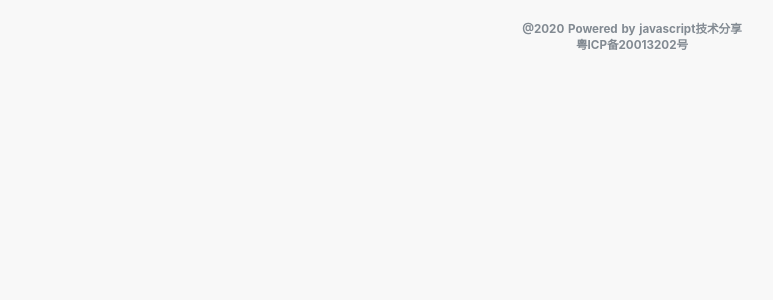
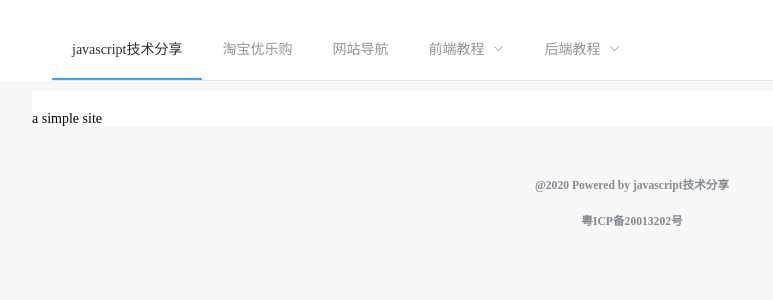
Before and after one commit to esplori/nuxt-web, a Nuxt app: page /about in a window 1280 px wide. Shown: the top 300 px of the page, without its empty margins (8-781 px from the left). Built offline with nearby package versions, Linux system fonts and the light colour scheme.

Commit message:
add common header

```diff
--- a/components/homeHeader.vue
+++ b/components/homeHeader.vue
@@ -1,13 +1,15 @@
 <template>
   <div class="home-header">
     <div class="site-info">
-      <h1 class="site-name"><a href="/">javascript技术分享</a></h1>
+      <!-- <h1 class="site-name"><a href="/">javascript技术分享</a></h1> -->
       <div class="menu">
-        <ul>
-          <li v-for="(item, index) in menList" :key="index">
-            <a :href="item.path">{{ item.name }}</a>
-          </li>
-        </ul>
+        <el-menu :default-active="activeIndex" class="el-menu-demo" mode="horizontal" @select="handleSelect" router>
+          <el-menu-item :index="item.path" v-for="(item,index) in menList" :key="index" v-if="!item.children">{{item.name}}</el-menu-item>
+          <el-submenu index="2"  v-else>
+            <template slot="title">{{item.name}}</template>
+            <el-menu-item :index="it.path"  v-for="(it,idx) in item.children" :key="idx">{{it.name}}</el-menu-item>
+          </el-submenu>
+        </el-menu>
       </div>
     </div>
   </div>
@@ -16,19 +18,45 @@
 export default {
   data() {
     return {
+      activeIndex: '/',
       menList: [
-        { name: "首页", path: "/" },
+        { name: "javascript技术分享", path: "/" },
         { name: "淘宝优乐购", path: "/tbk" },
         { name: "网站导航", path: "/navigation" },
+        {
+          name: "前端教程",
+          children: [
+            { name: "w3school教程", path: "" },
+            { name: "less教程", path: "" },
+            { name: "reach教程", path: "" },
+            { name: "typescript教程", path: "" },
+          ],
+        },
+        {
+          name: "后端教程",
+          children: [
+            { name: "java教程", path: "" },
+            { name: "c语言教程", path: "" },
+            { name: "mysql教程", path: "" },
+          ],
+        },
+        // {name: '关于', path: '/about'}
       ],
     };
+  },
+  methods: {
+    handleSelect(val){
+      debugger
+      this.$router.push({path: val})
+      this.activeIndex = val
+    }
   }
 };
 </script>
 
 <style lang="less">
 .home-header {
-  padding: 20px;
+  padding: 20px 0 0 0;
   // box-shadow: 0 1px 3px rgba(27, 95, 160, 0.1);
   background: #fff;
   .site-info {
@@ -43,12 +71,7 @@ export default {
     }
     .menu {
       padding-left: 20px;
-      ul>li{
-        display: inline-block;
-        padding: 0 20px;
-        cursor: pointer;
-        font-size: 18px;
-      }
+      width: 100%;
     }
   }
 }
--- a/layouts/default.vue
+++ b/layouts/default.vue
@@ -1,69 +1,26 @@
 <template>
-  <div>
-    <Nuxt />
+  <div class="nuxt-router">
+    <HomeHeader></HomeHeader>
+    <div class="router">
+      <Nuxt />
+    </div>
     <commonFooter></commonFooter>
   </div>
 </template>
 <script>
+import HomeHeader from "../components/homeHeader.vue";
 export default {
   components: {
-    commonFooter: () => import('..//components/homeFooter.vue')
+    commonFooter: () => import("..//components/homeFooter.vue"),
+    HomeHeader: () => import("../components/homeHeader.vue"),
+  },
+};
+</script>
+<style lang="less" scoped>
+.nuxt-router {
+  .router {
+    max-width: 1200px;
+    margin: 10px auto;
   }
 }
-</script>
-<style>
-html {
-  font-family:
-    'Source Sans Pro',
-    -apple-system,
-    BlinkMacSystemFont,
-    'Segoe UI',
-    Roboto,
-    'Helvetica Neue',
-    Arial,
-    sans-serif;
-  font-size: 16px;
-  word-spacing: 1px;
-  -ms-text-size-adjust: 100%;
-  -webkit-text-size-adjust: 100%;
-  -moz-osx-font-smoothing: grayscale;
-  -webkit-font-smoothing: antialiased;
-  box-sizing: border-box;
-}
-
-*,
-*::before,
-*::after {
-  box-sizing: border-box;
-  margin: 0;
-}
-
-.button--green {
-  display: inline-block;
-  border-radius: 4px;
-  border: 1px solid #3b8070;
-  color: #3b8070;
-  text-decoration: none;
-  padding: 10px 30px;
-}
-
-.button--green:hover {
-  color: #fff;
-  background-color: #3b8070;
-}
-
-.button--grey {
-  display: inline-block;
-  border-radius: 4px;
-  border: 1px solid #35495e;
-  color: #35495e;
-  text-decoration: none;
-  padding: 10px 30px;
-  margin-left: 15px;
-}
-
-.button--grey:hover {
-  color: #fff;
-  background-color: #35495e;
-}
 </style>
--- /dev/null
+++ b/pages/about.vue
@@ -0,0 +1,13 @@
+<template>
+  <div class="about">
+    a simple site
+  </div>
+</template>
+
+<style lang="less">
+.about {
+  padding: 20px 0 0 0;
+  // box-shadow: 0 1px 3px rgba(27, 95, 160, 0.1);
+  background: #fff;
+}
+</style>
--- a/pages/index.vue
+++ b/pages/index.vue
@@ -1,6 +1,5 @@
 <template>
   <div class="container">
-    <homeHeader></homeHeader>
     <div class="home-body">
       <div class="left-body">
         <ul>
@@ -86,8 +85,6 @@ export default {
 <style lang="less" scoped>
 .container {
   .home-body {
-    max-width: 1200px;
-    margin: 10px auto;
     display: flex;
     justify-content: space-between;
     .left-body {
--- a/pages/navigation/index.vue
+++ b/pages/navigation/index.vue
@@ -1,6 +1,5 @@
 <template>
   <div class="container">
-    <homeHeader></homeHeader>
     <div class="home-body">
       <el-row :gutter="10">
         <el-col :span="24">
--- a/pages/page/_id.vue
+++ b/pages/page/_id.vue
@@ -1,6 +1,5 @@
 <template>
   <div class="container">
-    <homeHeader></homeHeader>
     <div class="home-body">
       <div class="left-body">
         <ul>
@@ -86,8 +85,6 @@ export default {
 <style lang="less" scoped>
 .container {
   .home-body {
-    max-width: 1200px;
-    margin: 10px auto;
     display: flex;
     justify-content: space-between;
     .left-body {
--- a/pages/post/_id.vue
+++ b/pages/post/_id.vue
@@ -1,6 +1,5 @@
 <template>
   <div class="container">
-    <homeHeader></homeHeader>
     <div class="home-body">
       <div class="left-body">
         <div>
@@ -78,8 +77,6 @@ export default {
 <style lang="less" scoped>
 .container {
   .home-body {
-    max-width: 1200px;
-    margin: 10px auto;
     display: flex;
     justify-content: space-between;
     .left-body {
--- a/pages/source/index.vue
+++ b/pages/source/index.vue
@@ -1,6 +1,5 @@
 <template>
   <div class="container">
-    <homeHeader></homeHeader>
     <div class="home-body">
       <el-row :gutter="10">
         <el-col :span="17">
--- a/pages/tbk/detail/_id.vue
+++ b/pages/tbk/detail/_id.vue
@@ -1,6 +1,5 @@
 <template>
   <div class="container">
-    <homeHeader></homeHeader>
     <div class="home-body">
       <div class="tbk-item">
         <div>
@@ -76,8 +75,6 @@ export default {
   background: #fff;
   min-height: 768px;
   .home-body {
-    max-width: 1190px;
-    margin: 10px auto;
     padding: 50px 0;
     display: flex;
     flex-wrap: wrap;
--- a/pages/tbk/index.vue
+++ b/pages/tbk/index.vue
@@ -1,6 +1,5 @@
 <template>
   <div class="container">
-    <homeHeader></homeHeader>
     <div class="home-body">
       <goodsBody :list="list"></goodsBody>
     </div>
@@ -66,12 +65,11 @@ export default {
 
 <style lang="less" scoped>
 .container {
-  background: #fff;
+  // background: #fff;
   .home-body {
-    max-width: 1190px;
-    margin: 10px auto;
     display: flex;
     flex-wrap: wrap;
+    background: #fff;
   }
 }
 </style>
--- a/pages/tbk/page/_id.vue
+++ b/pages/tbk/page/_id.vue
@@ -1,6 +1,5 @@
 <template>
   <div class="container">
-    <homeHeader></homeHeader>
     <div class="home-body">
       <goodsBody :list="list"></goodsBody>
     </div>
@@ -68,8 +67,6 @@ export default {
 .container {
   background: #fff;
   .home-body {
-    max-width: 1190px;
-    margin: 10px auto;
     display: flex;
     flex-wrap: wrap;
   }
```
